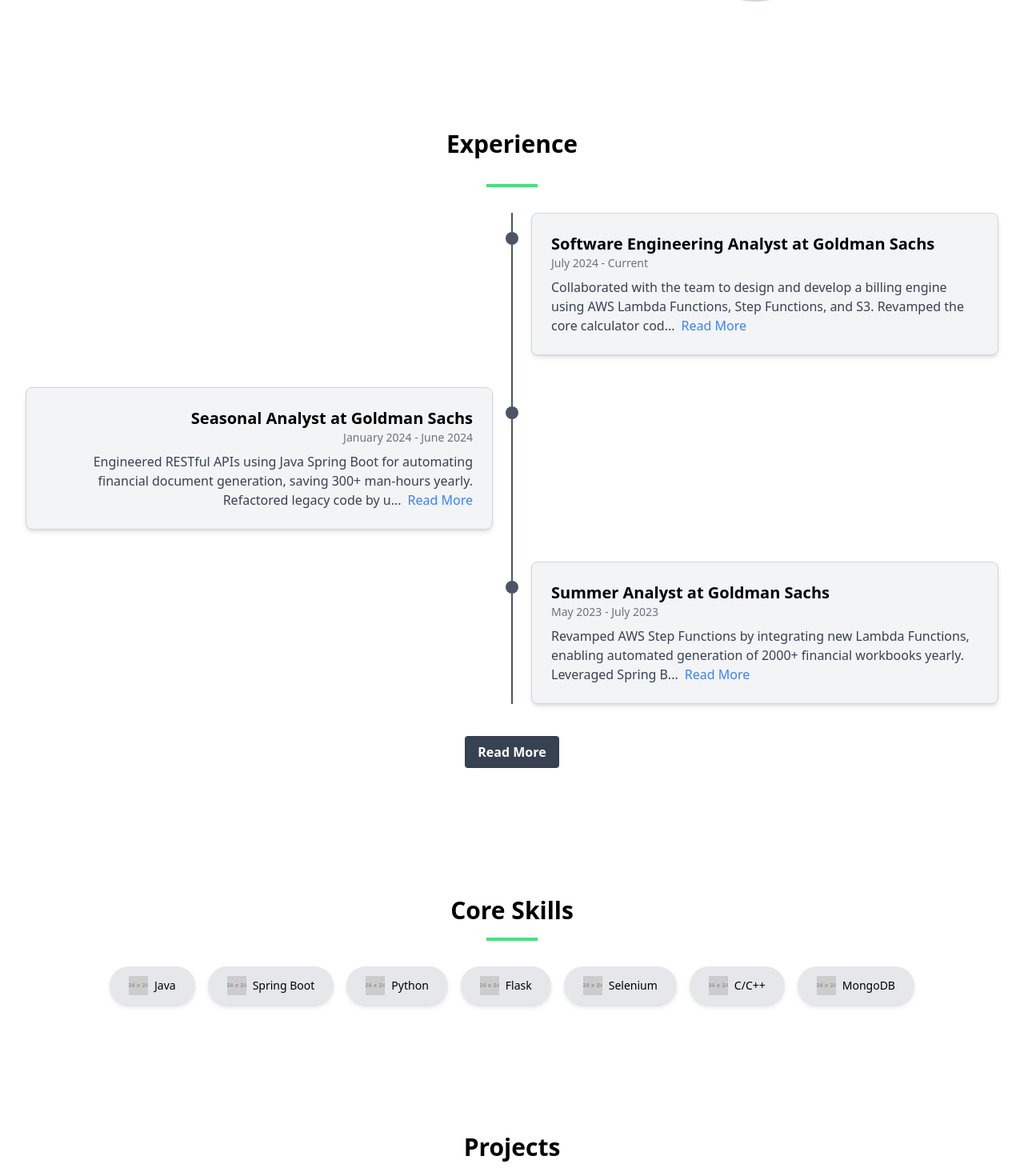
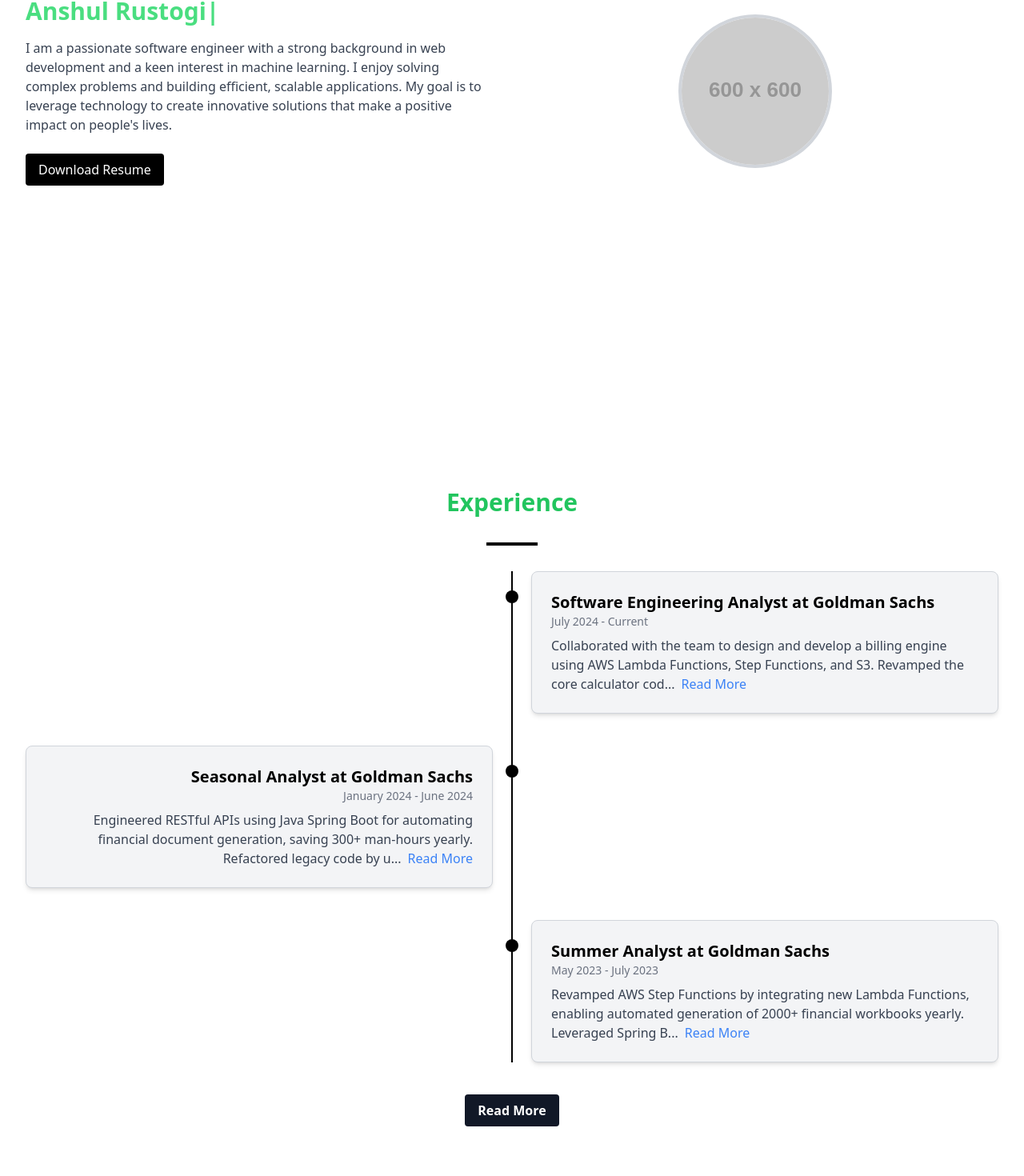
Before and after one commit to AnshulRustogi/personal-website, a React (Create React App) app: page / in a window 1280 px wide. Shown: the part 374-1844 px from the top of the page at 80% size. Built offline with nearby package versions, Linux system fonts and the light colour scheme.

Commit message:
Fix colour scheme

```diff
--- a/src/components/AboutMe.js
+++ b/src/components/AboutMe.js
@@ -28,12 +28,15 @@
     }, [text, fullText]);
 
     return (
-        <section id="about-me" className="bg-white dark:bg-black text-black dark:text-white py-16 pt-20 md:pt-24">
+        <section
+            id="about-me"
+            className="bg-white dark:bg-black text-black dark:text-white h-screen flex justify-center items-center"
+        >
             <div className="container mx-auto px-4">
                 <div className="flex flex-col md:flex-row items-center">
                     {/* About Text */}
                     <div className="md:w-1/2 md:pr-8">
-                        <h2 className="text-3xl font-bold mb-4 text-green-400 ">
+                        <h2 className="text-3xl font-bold mb-4 text-green-400">
                             {text}
                             <span
                                 className={`${
@@ -43,9 +46,17 @@
                                 |
                             </span>
                         </h2>
-                        <p className="text-gray-700 dark:text-gray-300">
+                        <p className="text-gray-700 dark:text-gray-300 mb-6">
                             I am a passionate software engineer with a strong background in web development and a keen interest in machine learning. I enjoy solving complex problems and building efficient, scalable applications. My goal is to leverage technology to create innovative solutions that make a positive impact on people's lives.
                         </p>
+                        {/* Download Resume Button */}
+                        <a
+                            href="/path-to-resume.pdf"
+                            download="Anshul_Rustogi_Resume.pdf"
+                            className="inline-block bg-black text-white font-medium py-2 px-4 rounded hover:bg-gray-800 dark:bg-white dark:text-black dark:hover:bg-gray-200 transition"
+                        >
+                            Download Resume
+                        </a>
                     </div>
 
                     {/* Profile Image */}
--- a/src/components/Contact.js
+++ b/src/components/Contact.js
@@ -13,8 +13,8 @@
     return (
         <section id="contact" className="bg-white dark:bg-black text-black dark:text-white py-16">
             <div className="container mx-auto px-4">
-                <h2 className="text-3xl font-bold mb-8 text-center">Contact Me</h2>
-                <div className="w-16 h-1 bg-green-400 mx-auto mb-8"></div>
+                <h2 className="text-3xl font-bold mb-8 text-center text-green-500 dark:text-green-400">Contact Me</h2>
+                <div className="w-16 h-1 bg-black dark:bg-white mx-auto mb-8"></div>
                 <div className="flex flex-col items-center">
                     <p className="mb-4">Feel free to reach out to me via email or LinkedIn!</p>
                     <a
--- a/src/components/Experience.js
+++ b/src/components/Experience.js
@@ -27,15 +27,15 @@
     return (
         <section id="experience" className="bg-white dark:bg-black text-black dark:text-white py-16 pt-20 md:pt-24">
             <div className="container mx-auto px-4">
-                <h2 className="text-3xl font-bold mb-8 text-center">Experience</h2>
-                <div className="w-16 h-1 bg-green-400 mx-auto mb-8"></div>
+                <h2 className="text-3xl font-bold mb-8 text-center text-green-500 dark:text-green-400">Experience</h2>
+                <div className="w-16 h-1 bg-black dark:bg-white mx-auto mb-8"></div>
                 <div className="relative">
                     {/* Timeline line */}
                     <div
                         className={`absolute top-0 bottom-0 h-full border-l-2 ${
                             isSmallScreen
                                 ? "hidden"
-                                : "left-1/2 transform -translate-x-1/2 border-gray-600 dark:border-gray-400"
+                                : "left-1/2 transform -translate-x-1/2 border-black dark:border-green-400"
                         }`}
                     ></div>
 
@@ -54,8 +54,8 @@
                             <div
                                 className={`w-4 h-4 rounded-full absolute ${
                                     isSmallScreen
-                                        ? "left-5 top-6 bg-gray-600 dark:bg-gray-400"
-                                        : "left-1/2 transform -translate-x-1/2 top-6 bg-gray-600 dark:bg-gray-400"
+                                        ? "left-5 top-6 bg-green-400"
+                                        : "left-1/2 transform -translate-x-1/2 top-6 bg-black dark:bg-green-400"
                                 }`}
                             ></div>
 
@@ -95,7 +95,7 @@
                 {experiences.length > 3 && (
                     <div className="text-center mt-8">
                         <button
-                            className="bg-gray-700 dark:bg-gray-600 hover:bg-gray-600 dark:hover:bg-gray-500 text-white font-bold py-2 px-4 rounded"
+                            className="bg-gray-900 dark:bg-gray-800 text-white hover:text-green-400 font-bold py-2 px-4 rounded"
                             onClick={() => setShowAll(!showAll)}
                         >
                             {showAll ? "Show Less" : "Read More"}
--- a/src/components/Projects.js
+++ b/src/components/Projects.js
@@ -14,8 +14,8 @@
     return (
         <section id = "projects" className="bg-white dark:bg-black text-black dark:text-white py-16 pt-20 md:pt-24">
             <div className="container mx-auto px-4">
-                <h2 className="text-3xl font-bold mb-8 text-center">Projects</h2>
-                <div className="w-16 h-1 bg-green-400 mx-auto mb-8"></div>
+                <h2 className="text-3xl font-bold mb-8 text-center text-green-500 dark:text-green-400">Projects</h2>
+                <div className="w-16 h-1 bg-black dark:bg-white mx-auto mb-8"></div>
                 <div className="space-y-8">
                     {project.map((proj, index) => (
                         <div
@@ -52,7 +52,7 @@
                                     href={proj.link}
                                     target="_blank"
                                     rel="noopener noreferrer"
-                                    className="inline-block bg-gray-900 text-white px-4 py-2 rounded-lg hover:text-green-400 transition transform hover:scale-105"
+                                    className="inline-block text-white px-4 py-2 rounded-lg hover:text-green-400 transition transform hover:scale-105"
                                 >
                                     View Project
                                 </a>
--- a/src/components/Skills.js
+++ b/src/components/Skills.js
@@ -14,8 +14,8 @@
     return (
         <section id="skills" className="bg-white dark:bg-black text-black dark:text-white py-16 pt-20 md:pt-24">
             <div className="container mx-auto px-4">
-                <h2 className="text-3xl font-bold mb-4 text-center">Core Skills</h2>
-                <div className="w-16 h-1 bg-green-400 mx-auto mb-8"></div>
+                <h2 className="text-3xl font-bold mb-8 text-center text-green-500 dark:text-green-400">Skills</h2>
+                <div className="w-16 h-1 bg-black dark:bg-white mx-auto mb-8"></div>
                 <div className="flex flex-wrap justify-center gap-4">
                     {skills.map((skill, index) => (
                         <div
```
